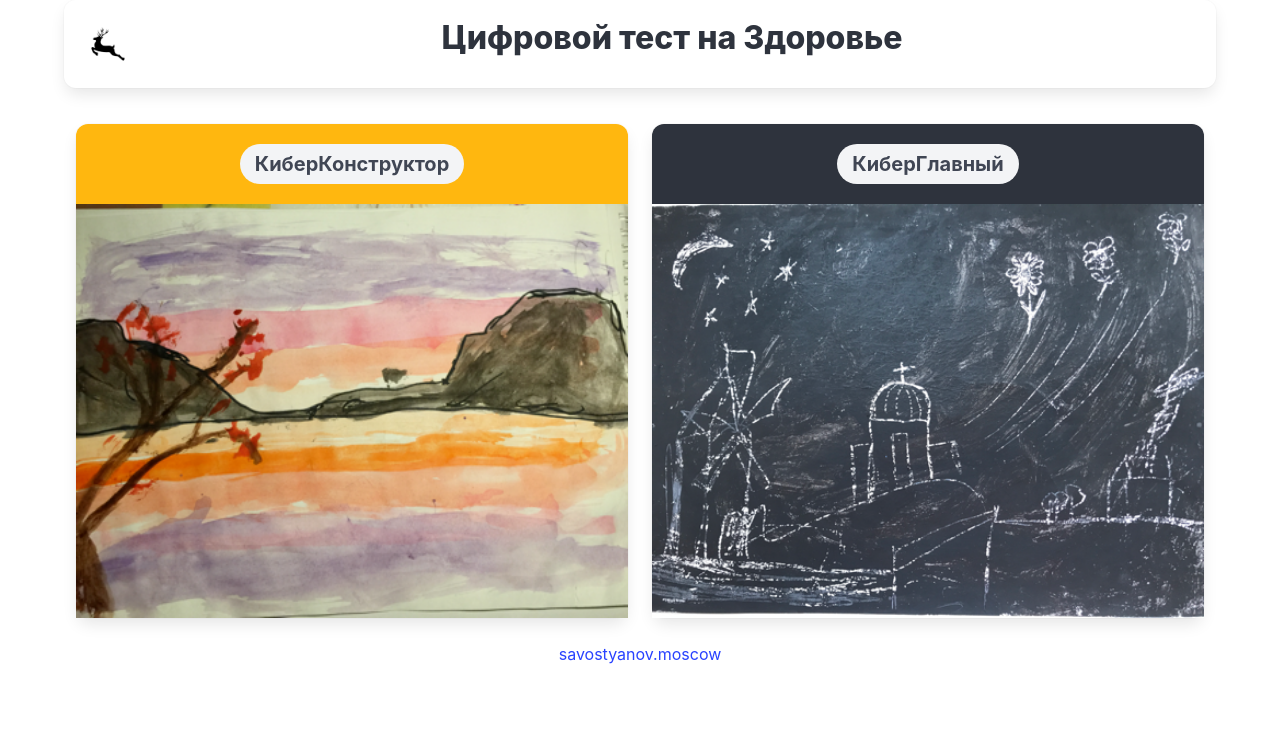
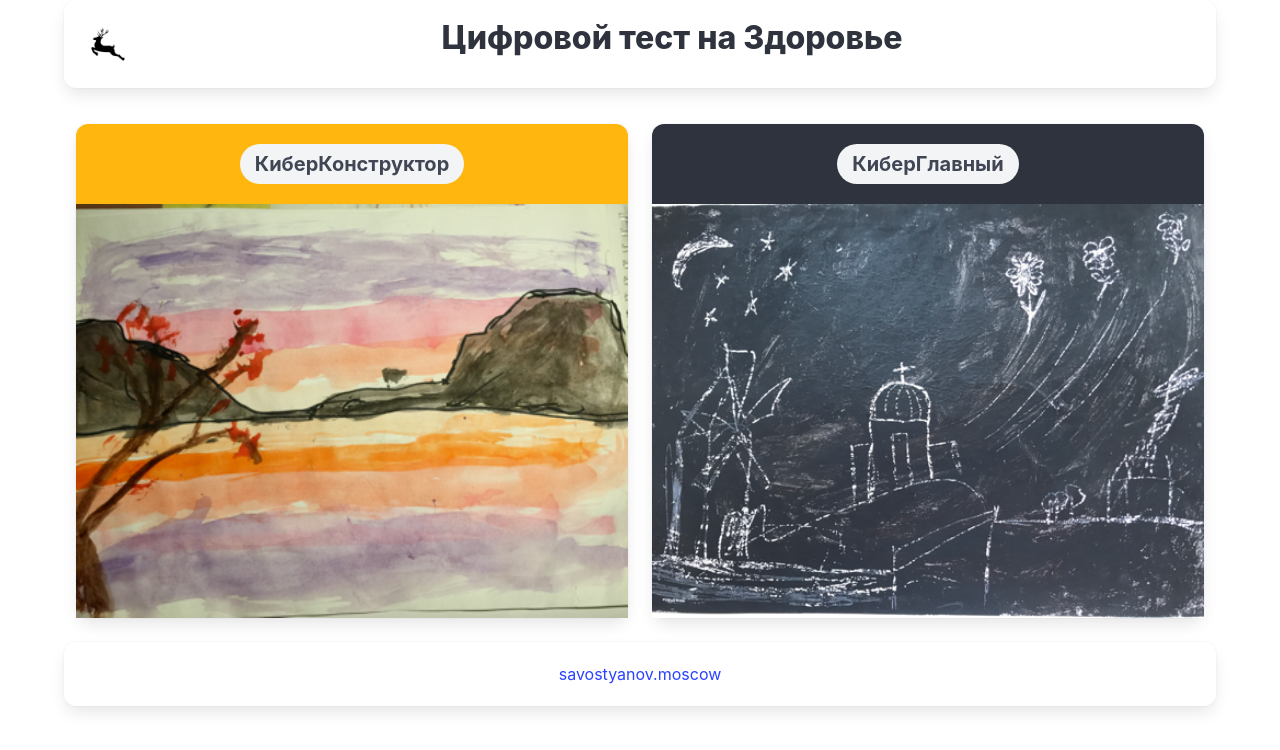
Before and after one commit to ak-git/rundeer, a Svelte app: page / in a window 1280 px wide. Shown: the top 750 px of the page. Built offline with nearby package versions, Linux system fonts and the light colour scheme.

Commit message:
savostyanov.moscow

```diff
--- a/package.json
+++ b/package.json
@@ -1,7 +1,7 @@
 {
   "name": "rundeer",
   "private": true,
-  "version": "0.0.0",
+  "version": "0.0.1",
   "type": "module",
   "scripts": {
     "dev": "vite",
--- a/src/App.svelte
+++ b/src/App.svelte
@@ -52,7 +52,7 @@
             </div>
         </div>
         <div class="hero-foot">
-            <div class="content has-text-centered">
+            <div class="container box has-text-centered">
                 <a href="https://www.savostyanov.moscow">savostyanov.moscow</a>
             </div>
         </div>
```
Also changed, not shown: 2 other files (tests, documents, lock files or other folders).
